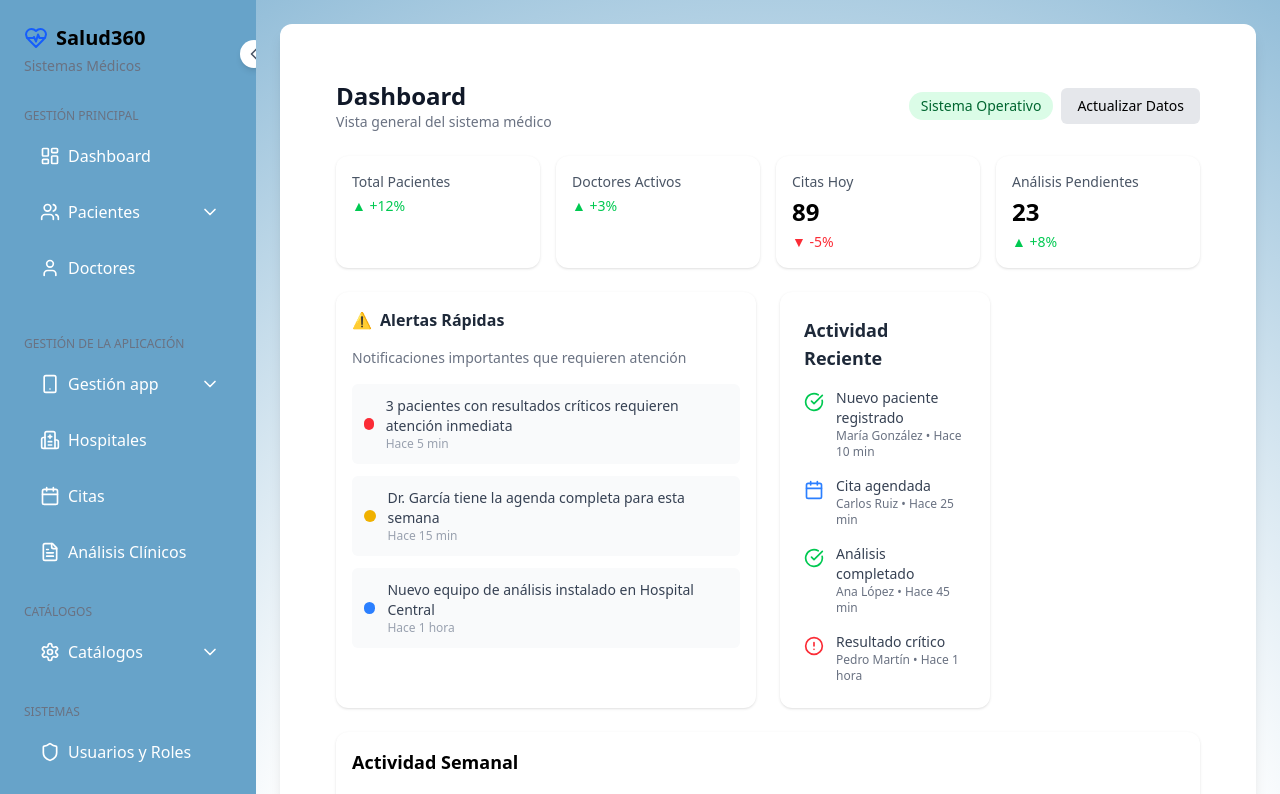
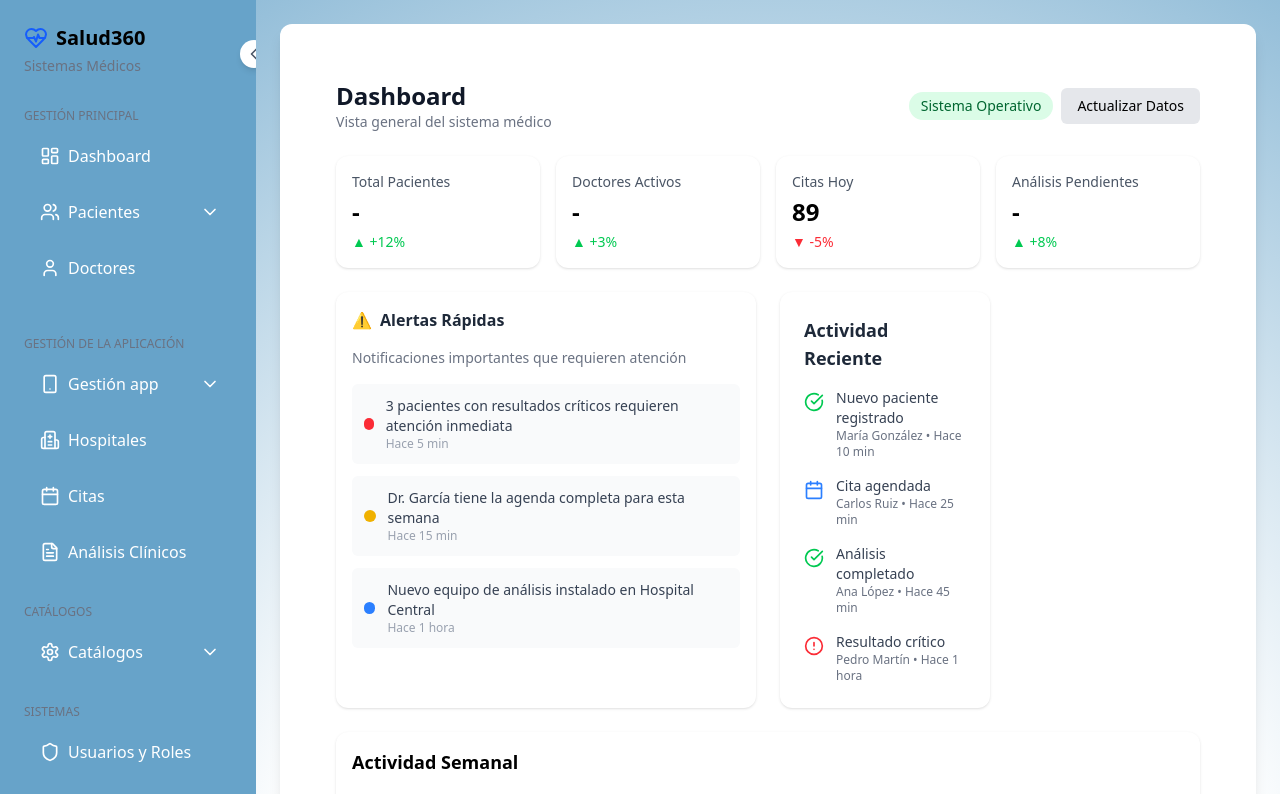
Before and after one commit to VictorAponteParedes/Salud360BackOffice, a React (Vite) app: page / in a window 1280 px wide. Shown: the top 794 px of the page. Built offline with nearby package versions, Linux system fonts and the light colour scheme; no server answers; sample sign-in values are in the browser's storage.

Commit message:
Agrega: parametriza cantidad de cietas de pacidntes pendientes en el home

```diff
--- a/src/screens/Home.tsx
+++ b/src/screens/Home.tsx
@@ -6,28 +6,42 @@ import { StatCard } from "./dashboard/StatCard";
 import AlertsSection from "./dashboard/AlertsSection";
 import { WeeklyActivityChart } from "./dashboard/WeeklyActivityChart";
 import ActivitySection from "./dashboard/ActivitySection";
+
+//Hooks
 import { usePatient } from "../hooks/usePatient";
 import { useDoctor } from "../hooks/useDoctor";
-import { DoctorStatus } from "../enums";
+import { AppointmentStatusEnum, DoctorStatus } from "../enums";
+import { useAppointment } from "../hooks/useAppointment";
 
 export default function Home() {
   const methods = useForm();
   const navigate = useNavigate();
   const { patients } = usePatient();
   const { doctors } = useDoctor();
+  const { appointments } = useAppointment();
+
+
   const onSubmit = (data: any) => {
     console.log(data);
     navigate("/dashboard");
   };
 
-  const totalPatient = patients.length ? patients.length : "";
+  const totalPatient = patients.length ? patients.length : "-";
+
   const totalDoctorActive = doctors?.filter(
     (doc) => doc.status === DoctorStatus.Available
   );
+  const showTotalDoctorActive = totalDoctorActive?.length
+    ? totalDoctorActive.length
+    : "-";
 
-  const showTotalDoctorActive = totalDoctorActive
-    ? totalDoctorActive.length
-    : "";
+  const totalAppointmentPending = appointments?.filter(
+    (app) => app.status === AppointmentStatusEnum.PENDIENTE
+  );
+
+  const showTotalAppointmentPending = totalAppointmentPending.length
+    ? totalAppointmentPending.length
+    : "-";
 
   return (
     <motion.form
@@ -62,7 +76,7 @@ export default function Home() {
           />
           <StatCard
             title="Análisis Pendientes"
-            value="23"
+            value={showTotalAppointmentPending}
             difference="+8%"
             isPositive
           />
--- a/src/types/appointment.ts
+++ b/src/types/appointment.ts
@@ -12,12 +12,12 @@ export interface AppointmentFormData {
     doctorId: string;
     patient: PatientFormDataType;
     doctor: DoctorFormData;
-    status: string;
+    status: AppointmentStatusEnum;
     appointmentTime: string;
 }
 
 export type AppointmentStatusType = {
-  status: AppointmentStatusEnum;
+  status: typeof AppointmentStatusEnum;
 };
 
 export interface AppointementProps {
```
